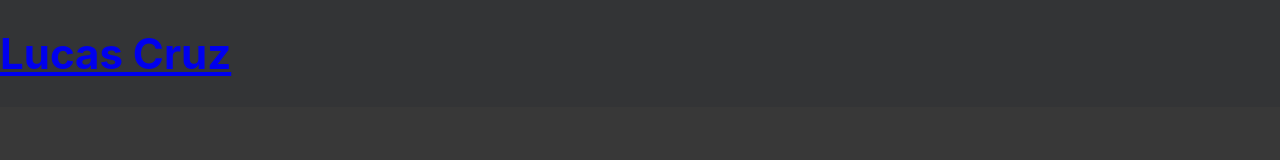
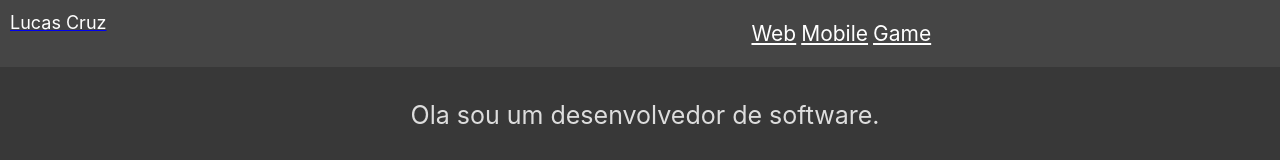
Before and after one commit to olucascruz/Portfolio, a React (Create React App) app: page / in a window 1280 px wide. Shown: the top 160 px of the page. Built offline with nearby package versions, Linux system fonts and the light colour scheme.

Commit message:
feat: add links on header

```diff
--- a/src/Components/Header/Header.css
+++ b/src/Components/Header/Header.css
@@ -1,13 +1,28 @@
 .App-header {
-    background-color: #333436;
+    background-color: #ffffff11;
     display: flex;
+    position: absolute;
+    width: 100% ;
     font-size: calc(5px + 2vmin);
-    color: rgb(255, 255, 255);
+    color: rgb(241, 14, 14);
     align-content: center;
   }
 
-.App-header > h1{
+
+.Name > h1{
+  color: white;
   font-size: large;
   font-weight: normal;
   margin-left: 10px;
 }
+
+.Categories{
+  display: flex;
+  flex-direction: row;
+  margin-left: 50%;
+}
+
+.Categories > .CategoryProject {
+  color: white;
+  margin-left: 5px;
+}
--- a/src/Components/Header/Header.tsx
+++ b/src/Components/Header/Header.tsx
@@ -4,7 +4,13 @@ import { Link } from 'react-router-dom';
 function Header(){
     return(
         <header className="App-header">
-            <Link to={"/"}><h1>Lucas Cruz</h1></Link>
+            <Link to={"/"} className="Name"><h1>Lucas Cruz</h1></Link>
+
+            <nav className="Categories">
+                <Link to={"/"} className="CategoryProject"><p>Web</p></Link>
+                <Link to={"/"} className="CategoryProject"><p>Mobile</p></Link>
+                <Link to={"/"} className="CategoryProject"><p>Game</p></Link>
+            </nav>
         </header>
         )
 }
```
